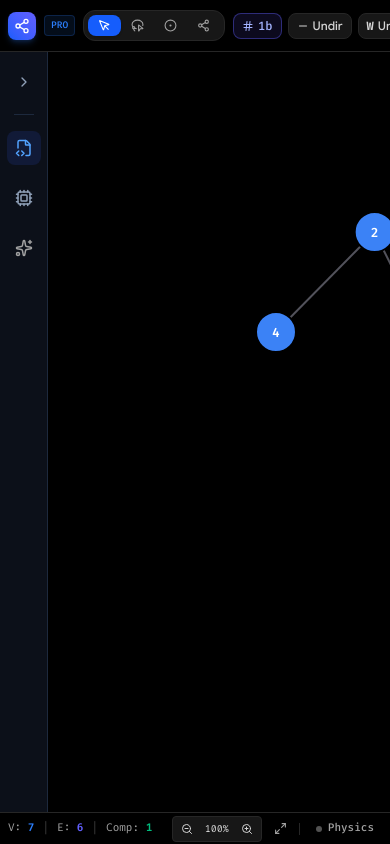
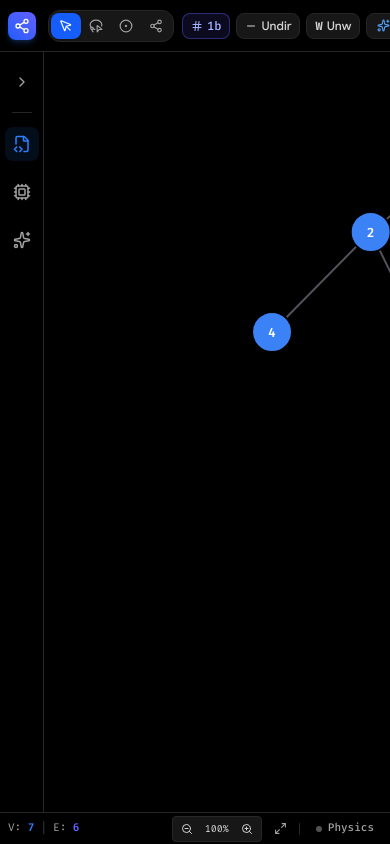
Before and after one commit to graph-editor/graph-editor.github.io, a React (Vite) app: page / in a window 390 px wide. Both pictures are taken after a click on the button "Launch Editor". Built offline with nearby package versions, Linux system fonts and the light colour scheme; a web font is replaced by a local one.

Commit message:
feat(responsive): add adaptive layout with mobile slide-over drawers, dynamic viewport dvh, and touch-friendly controls

```diff
--- a/src/App.tsx
+++ b/src/App.tsx
@@ -698,7 +698,7 @@ export function App() {
   }
 
   return (
-    <div className={`flex flex-col w-screen h-screen overflow-hidden font-sans transition-colors duration-150 ${
+    <div className={`flex flex-col w-full h-dvh max-h-dvh max-w-full overflow-hidden font-sans transition-colors duration-150 ${
       theme === 'light' ? 'bg-white text-slate-900' : 'bg-black text-white'
     }`}>
       {/* Top Navigation Bar */}
--- a/src/components/BottomStatusBar.tsx
+++ b/src/components/BottomStatusBar.tsx
@@ -41,17 +41,17 @@ export const BottomStatusBar: React.FC<BottomStatusBarProps> = ({
 }) => {
   const isLight = theme === 'light';
   return (
-    <footer className={`h-8 border-t px-2 sm:px-3 flex items-center justify-between text-[11px] font-mono select-none z-20 shrink-0 overflow-x-auto scrollbar-none gap-2 transition-colors ${
+    <footer className={`h-8 sm:h-9 border-t px-2 sm:px-3 flex items-center justify-between text-[11px] font-mono select-none z-20 shrink-0 overflow-x-auto no-scrollbar gap-2 transition-colors ${
       isLight ? 'bg-white border-slate-200 text-slate-600' : 'bg-black border-neutral-800 text-neutral-400'
     }`}>
       {/* Left: Live Graph Statistics */}
-      <div className="flex items-center gap-3">
-        <div className="flex items-center gap-2">
+      <div className="flex items-center gap-2 sm:gap-3 shrink-0">
+        <div className="flex items-center gap-1.5 sm:gap-2">
           <span>V: <strong className="text-blue-500 font-semibold">{stats.nodeCount}</strong></span>
           <span className={isLight ? 'text-slate-300' : 'text-neutral-700'}>|</span>
           <span>E: <strong className="text-indigo-500 font-semibold">{stats.edgeCount}</strong></span>
-          <span className={isLight ? 'text-slate-300' : 'text-neutral-700'}>|</span>
-          <span>Comp: <strong className="text-emerald-500 font-semibold">{stats.componentCount}</strong></span>
+          <span className={`hidden xs:inline ${isLight ? 'text-slate-300' : 'text-neutral-700'}`}>|</span>
+          <span className="hidden xs:inline">Comp: <strong className="text-emerald-500 font-semibold">{stats.componentCount}</strong></span>
         </div>
 
         {/* Status badges */}
--- a/src/components/ExportModal.tsx
+++ b/src/components/ExportModal.tsx
@@ -75,7 +75,7 @@ export const ExportModal: React.FC<ExportModalProps> = ({ data, settings, onClos
         </div>
 
         {/* Tab Selector */}
-        <div className={`flex items-center gap-2 px-5 pt-3 border-b ${
+        <div className={`flex items-center gap-1 sm:gap-2 px-3 sm:px-5 pt-2 sm:pt-3 border-b overflow-x-auto no-scrollbar whitespace-nowrap shrink-0 ${
           isLight ? 'border-slate-200 bg-slate-50/50' : 'border-neutral-800 bg-neutral-950/40'
         }`}>
           <button
@@ -201,7 +201,7 @@ export const ExportModal: React.FC<ExportModalProps> = ({ data, settings, onClos
           )}
 
           {activeTab === 'image' && (
-            <div className="grid grid-cols-2 gap-4 py-4">
+            <div className="grid grid-cols-1 sm:grid-cols-2 gap-3 sm:gap-4 py-4">
               <button
                 onClick={handleDownloadPng}
                 className={`flex flex-col items-center justify-center p-6 border rounded-xl transition-all group cursor-pointer ${
--- a/src/components/LeftPanel.tsx
+++ b/src/components/LeftPanel.tsx
@@ -98,22 +98,30 @@ export const LeftPanel: React.FC<LeftPanelProps> = ({
 
   if (isCollapsed) {
     return (
-      <aside className="w-12 border-r border-slate-800 bg-[#0c1019] flex flex-col items-center py-3.5 gap-4 z-10 select-none shrink-0">
+      <aside className={`w-11 sm:w-12 border-r flex flex-col items-center py-3.5 gap-3.5 z-10 select-none shrink-0 transition-colors ${
+        isLight ? 'bg-slate-50 border-slate-200 text-slate-700' : 'bg-black border-neutral-800 text-neutral-300'
+      }`}>
         <button
           onClick={onToggleCollapse}
-          className="p-2 text-slate-400 hover:text-white hover:bg-slate-800/60 rounded-lg transition-colors"
+          className={`p-2 rounded-lg transition-colors cursor-pointer ${
+            isLight ? 'text-slate-500 hover:text-slate-900 hover:bg-slate-200' : 'text-neutral-400 hover:text-white hover:bg-neutral-800'
+          }`}
           title="Expand Sidebar"
         >
           <ChevronRight size={16} />
         </button>
-        <div className="w-5 h-[1px] bg-slate-800" />
+        <div className={`w-5 h-[1px] ${isLight ? 'bg-slate-200' : 'bg-neutral-800'}`} />
         <button
           onClick={() => {
             setActiveTab('editor');
             onToggleCollapse();
           }}
-          className={`p-2 rounded-lg transition-colors ${
-            activeTab === 'editor' ? 'text-blue-400 bg-blue-950/50' : 'text-slate-400 hover:text-white'
+          className={`p-2 rounded-lg transition-colors cursor-pointer ${
+            activeTab === 'editor'
+              ? 'text-blue-500 bg-blue-500/10'
+              : isLight
+              ? 'text-slate-500 hover:text-slate-900'
+              : 'text-neutral-400 hover:text-white'
           }`}
           title="I/O Editor"
         >
@@ -124,8 +132,12 @@ export const LeftPanel: React.FC<LeftPanelProps> = ({
             setActiveTab('algorithms');
             onToggleCollapse();
           }}
-          className={`p-2 rounded-lg transition-colors ${
-            activeTab === 'algorithms' ? 'text-blue-400 bg-blue-950/50' : 'text-slate-400 hover:text-white'
+          className={`p-2 rounded-lg transition-colors cursor-pointer ${
+            activeTab === 'algorithms'
+              ? 'text-blue-500 bg-blue-500/10'
+              : isLight
+              ? 'text-slate-500 hover:text-slate-900'
+              : 'text-neutral-400 hover:text-white'
           }`}
           title="CP Algorithms"
         >
@@ -152,9 +164,17 @@ export const LeftPanel: React.FC<LeftPanelProps> = ({
   }
 
   return (
-    <aside className={`w-80 border-r flex flex-col z-10 select-none shrink-0 h-full overflow-hidden transition-colors ${
-      isLight ? 'bg-slate-50 border-slate-200 text-slate-900' : 'bg-black border-neutral-800 text-white'
-    }`}>
+    <>
+      {/* Mobile Backdrop Overlay */}
+      <div
+        className="fixed inset-0 bg-black/60 backdrop-blur-xs z-30 md:hidden animate-fade-in"
+        onClick={onToggleCollapse}
+        aria-hidden="true"
+      />
+
+      <aside className={`fixed inset-y-0 left-0 z-40 w-[88vw] max-w-xs md:relative md:inset-auto md:w-80 md:z-10 border-r flex flex-col select-none shrink-0 h-full overflow-hidden shadow-2xl md:shadow-none animate-slide-right md:animate-none transition-colors ${
+        isLight ? 'bg-slate-50 border-slate-200 text-slate-900' : 'bg-black border-neutral-800 text-white'
+      }`}>
       {/* Classic Tab Header */}
       <div className={`h-12 border-b flex items-center justify-between px-3 shrink-0 ${
         isLight ? 'border-slate-200 bg-white' : 'border-neutral-800 bg-black'
@@ -668,6 +688,7 @@ export const LeftPanel: React.FC<LeftPanelProps> = ({
           </div>
         </div>
       )}
-    </aside>
+      </aside>
+    </>
   );
 };
--- a/src/components/TopBar.tsx
+++ b/src/components/TopBar.tsx
@@ -141,23 +141,23 @@ export const TopBar: React.FC<TopBarProps> = ({
 
   const activeLayout = LAYOUT_OPTIONS.find(l => l.id === settings.layout) || LAYOUT_OPTIONS[0];
   return (
-    <header className={`h-13 border-b px-2 sm:px-4 flex items-center justify-between z-30 select-none shrink-0 gap-2 relative transition-colors ${
+    <header className={`h-13 border-b px-2 sm:px-4 flex items-center justify-between z-30 select-none shrink-0 gap-2 relative transition-colors overflow-x-auto no-scrollbar scroll-smooth ${
       isLight ? 'bg-white border-slate-200 text-slate-900' : 'bg-black border-neutral-800 text-white'
     }`}>
       {/* Left: Brand / Logo + Main Editing Tools Group */}
-      <div className="flex items-center gap-2 sm:gap-4 shrink-0">
+      <div className="flex items-center gap-1.5 sm:gap-3 shrink-0">
         {/* Brand */}
         <div
           onClick={onGoHome}
-          className={`flex items-center gap-2 ${onGoHome ? 'cursor-pointer hover:opacity-85 transition-opacity' : ''}`}
+          className={`flex items-center gap-1.5 ${onGoHome ? 'cursor-pointer hover:opacity-85 transition-opacity' : ''}`}
           title={onGoHome ? 'Return to Home & Landing Page' : 'CP Graph Editor'}
         >
-          <div className="w-7 h-7 rounded-lg bg-gradient-to-tr from-blue-600 to-indigo-500 flex items-center justify-center text-white shadow-md shadow-blue-500/20">
+          <div className="w-7 h-7 rounded-lg bg-gradient-to-tr from-blue-600 to-indigo-500 flex items-center justify-center text-white shadow-md shadow-blue-500/20 shrink-0">
             <Share2 size={16} />
           </div>
           <div className="flex items-center gap-1.5">
-            <span className={`font-bold text-sm tracking-tight font-sans hidden xs:inline ${isLight ? 'text-slate-900' : 'text-white'}`}>CP Graph</span>
-            <span className="text-[9.5px] bg-blue-500/10 text-blue-500 border border-blue-500/20 font-mono font-medium px-1.5 py-0.5 rounded">
+            <span className={`font-bold text-sm tracking-tight font-sans hidden sm:inline ${isLight ? 'text-slate-900' : 'text-white'}`}>CP Graph</span>
+            <span className="text-[9.5px] bg-blue-500/10 text-blue-500 border border-blue-500/20 font-mono font-medium px-1.5 py-0.5 rounded hidden xs:inline">
               PRO
             </span>
           </div>
@@ -166,12 +166,12 @@ export const TopBar: React.FC<TopBarProps> = ({
         <div className={`w-[1px] h-5 hidden sm:block ${isLight ? 'bg-slate-200' : 'bg-neutral-800'}`} />
 
         {/* Main Editing Tools (Move, Lasso, Add Node, Connect) on the LEFT SIDE */}
-        <div className={`flex items-center p-1 rounded-xl border transition-colors ${
+        <div className={`flex items-center p-0.5 sm:p-1 rounded-xl border transition-colors shrink-0 ${
           isLight ? 'bg-slate-100 border-slate-200' : 'bg-neutral-900 border-neutral-800'
         }`}>
           <button
             onClick={() => onSelectTool('select')}
-            className={`flex items-center gap-1.5 px-2.5 sm:px-3 py-1 rounded-lg text-xs font-medium transition-all cursor-pointer ${
+            className={`flex items-center gap-1.5 px-2 sm:px-3 py-1.5 rounded-lg text-xs font-medium transition-all cursor-pointer ${
               activeTool === 'select'
                 ? 'bg-blue-600 text-white shadow-sm'
                 : isLight
@@ -180,13 +180,13 @@ export const TopBar: React.FC<TopBarProps> = ({
             }`}
             title="Move & Drag Nodes (V)"
           >
-            <MousePointer size={13} />
+            <MousePointer size={14} />
             <span className="hidden md:inline">Move</span>
           </button>
 
           <button
             onClick={() => onSelectTool('lasso')}
-            className={`flex items-center gap-1.5 px-2.5 sm:px-3 py-1 rounded-lg text-xs font-medium transition-all cursor-pointer ${
+            className={`flex items-center gap-1.5 px-2 sm:px-3 py-1.5 rounded-lg text-xs font-medium transition-all cursor-pointer ${
               activeTool === 'lasso'
                 ? 'bg-blue-600 text-white shadow-sm font-semibold'
                 : isLight
@@ -195,13 +195,13 @@ export const TopBar: React.FC<TopBarProps> = ({
             }`}
             title="Lasso Select Nodes & Edges (L or Shift+Drag)"
           >
-            <LassoSelect size={13} />
+            <LassoSelect size={14} />
             <span className="hidden md:inline">Lasso</span>
           </button>
 
           <button
             onClick={() => onSelectTool('node')}
-            className={`flex items-center gap-1.5 px-2.5 sm:px-3 py-1 rounded-lg text-xs font-medium transition-all cursor-pointer ${
+            className={`flex items-center gap-1.5 px-2 sm:px-3 py-1.5 rounded-lg text-xs font-medium transition-all cursor-pointer ${
               activeTool === 'node'
                 ? 'bg-blue-600 text-white shadow-sm'
                 : isLight
@@ -210,13 +210,13 @@ export const TopBar: React.FC<TopBarProps> = ({
             }`}
             title="Add Node (N)"
           >
-            <CircleDot size={13} />
+            <CircleDot size={14} />
             <span className="hidden md:inline">Add Node</span>
           </button>
 
           <button
             onClick={() => onSelectTool('edge')}
-            className={`flex items-center gap-1.5 px-2.5 sm:px-3 py-1 rounded-lg text-xs font-medium transition-all cursor-pointer ${
+            className={`flex items-center gap-1.5 px-2 sm:px-3 py-1.5 rounded-lg text-xs font-medium transition-all cursor-pointer ${
               activeTool === 'edge'
                 ? 'bg-blue-600 text-white shadow-sm'
                 : isLight
@@ -225,7 +225,7 @@ export const TopBar: React.FC<TopBarProps> = ({
             }`}
             title="Connect Edges (E)"
           >
-            <Share2 size={13} />
+            <Share2 size={14} />
             <span className="hidden md:inline">Connect</span>
           </button>
         </div>
@@ -372,7 +372,7 @@ export const TopBar: React.FC<TopBarProps> = ({
           <button
             type="button"
             onClick={onToggleTheme}
-            className={`flex items-center gap-1.5 px-2.5 py-1 rounded-lg text-xs font-medium transition-all border cursor-pointer ${
+            className={`flex items-center gap-1.5 px-2 sm:px-2.5 py-1 rounded-lg text-xs font-medium transition-all border cursor-pointer shrink-0 ${
               isLight
                 ? 'bg-slate-100 hover:bg-slate-200 border-slate-300 text-slate-800 shadow-2xs'
                 : 'bg-neutral-900 hover:bg-neutral-800 border-neutral-800 text-neutral-200 shadow-2xs'
@@ -381,13 +381,13 @@ export const TopBar: React.FC<TopBarProps> = ({
           >
             {isLight ? (
               <>
-                <Moon size={12} className="text-indigo-600 shrink-0" />
-                <span className="hidden md:inline font-medium">Dark Black</span>
+                <Moon size={13} className="text-indigo-600 shrink-0" />
+                <span className="hidden xl:inline font-medium">Dark Black</span>
               </>
             ) : (
               <>
-                <Sun size={12} className="text-amber-400 shrink-0" />
-                <span className="hidden md:inline font-medium">Clean White</span>
+                <Sun size={13} className="text-amber-400 shrink-0" />
+                <span className="hidden xl:inline font-medium">Clean White</span>
               </>
             )}
           </button>
--- a/src/styles/theme.css
+++ b/src/styles/theme.css
@@ -168,8 +168,30 @@
   animation: slideLeft 0.25s cubic-bezier(0.16, 1, 0.3, 1) forwards;
 }
 
+@keyframes slideRight {
+  from {
+    transform: translateX(-100%);
+  }
+  to {
+    transform: translateX(0);
+  }
+}
+
+.animate-slide-right {
+  animation: slideRight 0.25s cubic-bezier(0.16, 1, 0.3, 1) forwards;
+}
+
 .animate-fade-in {
   animation: fadeIn 0.2s ease-out forwards;
+}
+
+/* Hide scrollbar utility for clean horizontal swipe on mobile */
+.no-scrollbar::-webkit-scrollbar {
+  display: none;
+}
+.no-scrollbar {
+  -ms-overflow-style: none;
+  scrollbar-width: none;
 }
 
 /* Custom sleek scrollbars */
```
Also changed, not shown: src/components/PropertiesInspector.tsx (+22 -4 lines).
